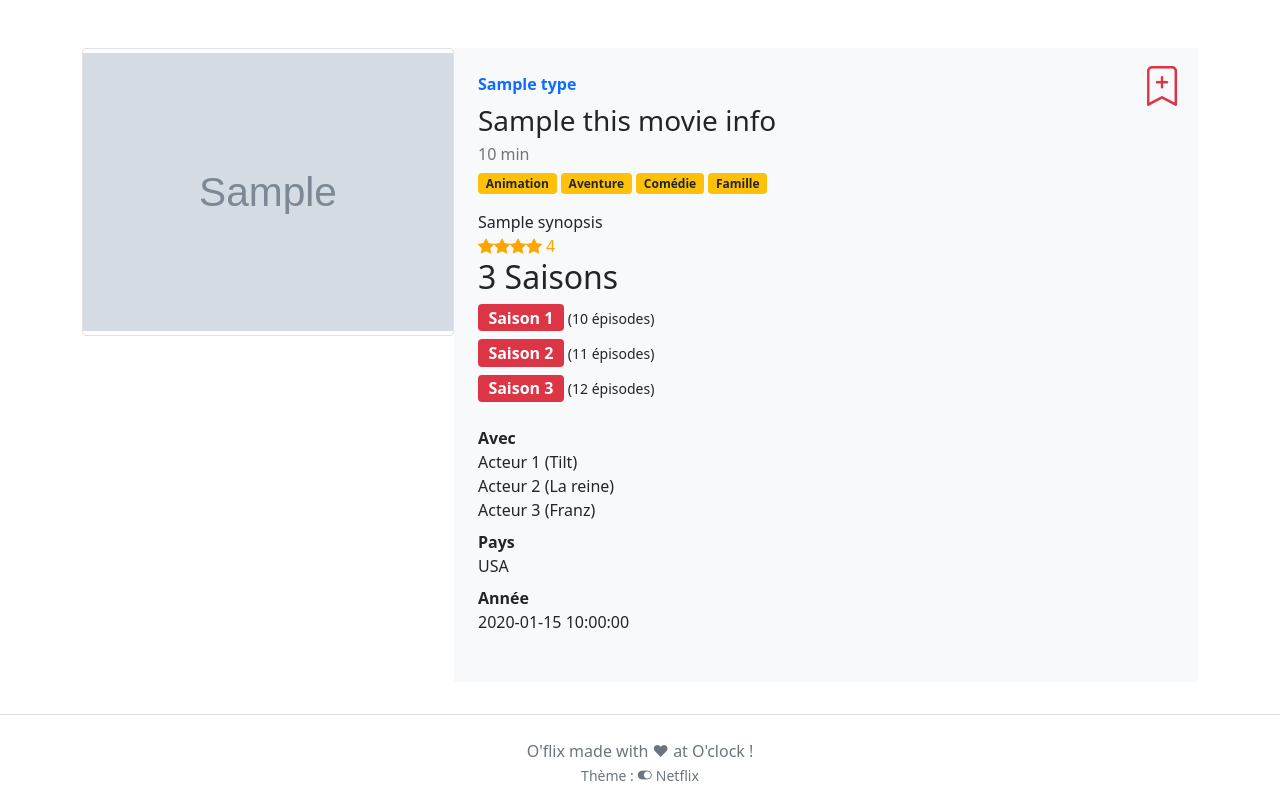
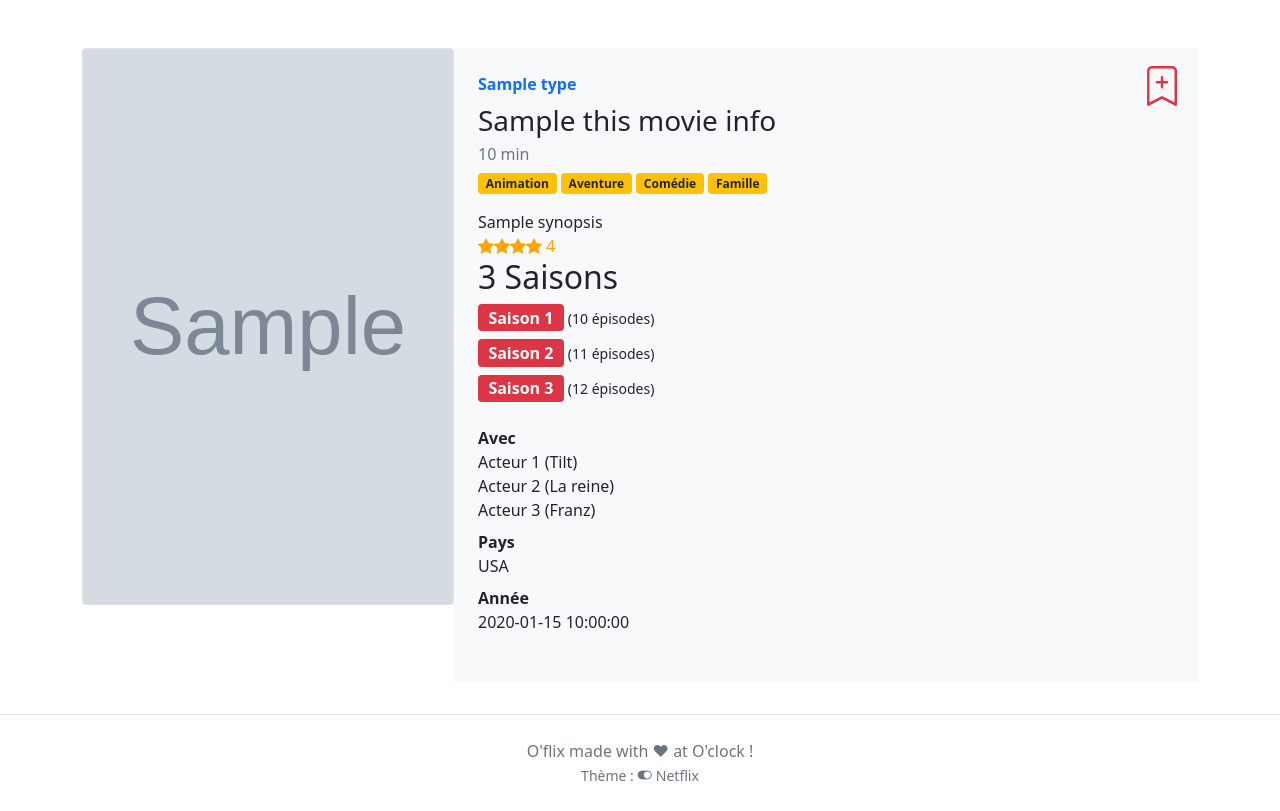
Before and after one commit to SimonDelaporte1/oflix, a Symfony app: template templates/main/movieShow.html.twig in a window 1280 px wide. Shown: the part 56-867 px from the top of the page. Run offline with Twig, Linux system fonts and the light colour scheme; the template is opened without the code that fills it: most values are stand-ins (such as "Sample title", 1, 10 or a date in 2020); grey boxes marked "Sample" are stand-in pictures; some libraries are stand-ins or nearby versions.

Commit message:
ajout asset

```diff
--- a/composer.json
+++ b/composer.json
@@ -9,6 +9,7 @@
         "ext-iconv": "*",
         "sensio/framework-extra-bundle": "^6.2",
         "symfony/apache-pack": "^1.0",
+        "symfony/asset": "5.4.*",
         "symfony/console": "5.4.*",
         "symfony/dotenv": "5.4.*",
         "symfony/flex": "^1.17|^2",
--- a/templates/base.html.twig
+++ b/templates/base.html.twig
@@ -12,9 +12,9 @@
     <!-- Bootstrap icons -->
     <link rel="stylesheet" href="https://cdn.jsdelivr.net/npm/bootstrap-icons@1.5.0/font/bootstrap-icons.css">
     <!-- Our custom CSS -->
-    <link rel="stylesheet" href="{{ BASE }}/css/oflix.css">
+    <link rel="stylesheet" href="{{ asset('css/oflix.css') }}">
     <!-- favicon -->
-    <link rel="shortcut icon" href="{{ BASE }}/favicon.png" type="image/x-icon">
+    <link rel="shortcut icon" href="{{ asset('favicon.png') }}" type="image/x-icon">
 
     <title>{% block title %}{% endblock %}</title>
 </head>
@@ -25,7 +25,7 @@
     <nav class="navbar navbar-expand-lg navbar-dark bg-dark">
         <div class="container-fluid">
             <a href="./" class="d-flex align-items-center mb-2 mb-lg-0 text-white text-decoration-none header-logo">
-                <img src="{{ BASE }}/favicon.png" height="24" alt="Logo O'flix">
+                <img src="{{ asset('favicon.png') }}" height="24" alt="Logo O'flix">
                 <span class="header-logo__title">O'flix</span>
             </a>
             <button class="navbar-toggler" type="button" data-bs-toggle="collapse"
@@ -38,10 +38,10 @@
                         <a class="nav-link active" href="{{ BASE }}">Accueil</a>
                     </li>
                     <li class="nav-item">
-                        <a class="nav-link" href="{{ BASE }}/list.html"><i class="bi bi-film"></i> Films, séries TV</a>
+                        <a class="nav-link" href="{{ BASE }}/list"><i class="bi bi-film"></i> Films, séries TV</a>
                     </li>
                     <li class="nav-item">
-                        <a class="nav-link" href="{{ BASE }}/favorites.html"><i class="bi bi-bookmark"></i> Ma liste</a>
+                        <a class="nav-link" href="{{ BASE }}/favorites"><i class="bi bi-bookmark"></i> Ma liste</a>
                     </li>
                 </ul>
                 <ul class="navbar-nav ms-auto mb-2 mb-lg-0">
--- a/templates/main/movieFavoris.html.twig
+++ b/templates/main/movieFavoris.html.twig
@@ -21,7 +21,7 @@
 
                 <div class="row g-0 border rounded overflow-hidden flex-md-row mb-4 shadow-sm bg-white position-relative">
                     <div class="col-4 movie__poster" style="background-image: url({{ movie.poster }});">
-                        <img src="images/poster-placeholder.png" class="img-fluid">
+                        <img src="{{ asset('images/poster-placeholder.png') }}" class="img-fluid">
                         <!-- img src="https://m.media-amazon.com/images/M/MV5BNThmZGY4NzgtMTM4OC00NzNkLWEwNmEtMjdhMGY5YTc1NDE4XkEyXkFqcGdeQXVyMTQxNzMzNDI@._V1_SX300.jpg" class="img-fluid" -->
                     </div>
                     <div class="col-8 p-4 d-flex flex-column position-static">
--- a/templates/main/movieList.html.twig
+++ b/templates/main/movieList.html.twig
@@ -38,7 +38,7 @@
             {% for key,movie in moviesList %}
                 <div class="row g-0 border rounded overflow-hidden flex-md-row mb-4 shadow-sm bg-white position-relative">
                     <div class="col-4 movie__poster" style="background-image: url({{ movie.poster }});">
-                        <img src="images/poster-placeholder.png" class="img-fluid">
+                        <img src="{{ asset('images/poster-placeholder.png') }}" class="img-fluid">
                     </div>
                     <div class="col-8 p-4 d-flex flex-column position-static">
                         <a href="" class="movie__favorite fs-1 my-2 mx-3 link-danger"><i class="bi bi-bookmark-plus"></i></a>
--- a/templates/main/movieShow.html.twig
+++ b/templates/main/movieShow.html.twig
@@ -12,9 +12,10 @@
 
             <div
                 class="row g-0 borderrr rrrounded overflow-hidden flex-md-row align-items-start mb-4 shadow-smmm position-relative">
-                <div class="col-4 movie__poster img-thumbnail">
-                    <img src="{{ this_movie_info.poster }}" class="img-fluid">
-                </div>
+                <div class="col-4 movie__poster img-thumbnail"
+                style="background-image: url({{ this_movie_info.poster }});">
+                <img src="{{ asset('images/poster-placeholder.png') }}" class="img-fluid">
+            </div>
 
                 <div class="col-8 p-4 d-flex flex-column position-static bg-light">
                     <a href="" class="movie__favorite fs-1 my-2 mx-3 link-danger"><i class="bi bi-bookmark-plus"></i></a>
```
Also changed, not shown: sources/routes.md (+2 -2 lines), src/Controller/MainController.php (+4 -4 lines), 2 other files.
